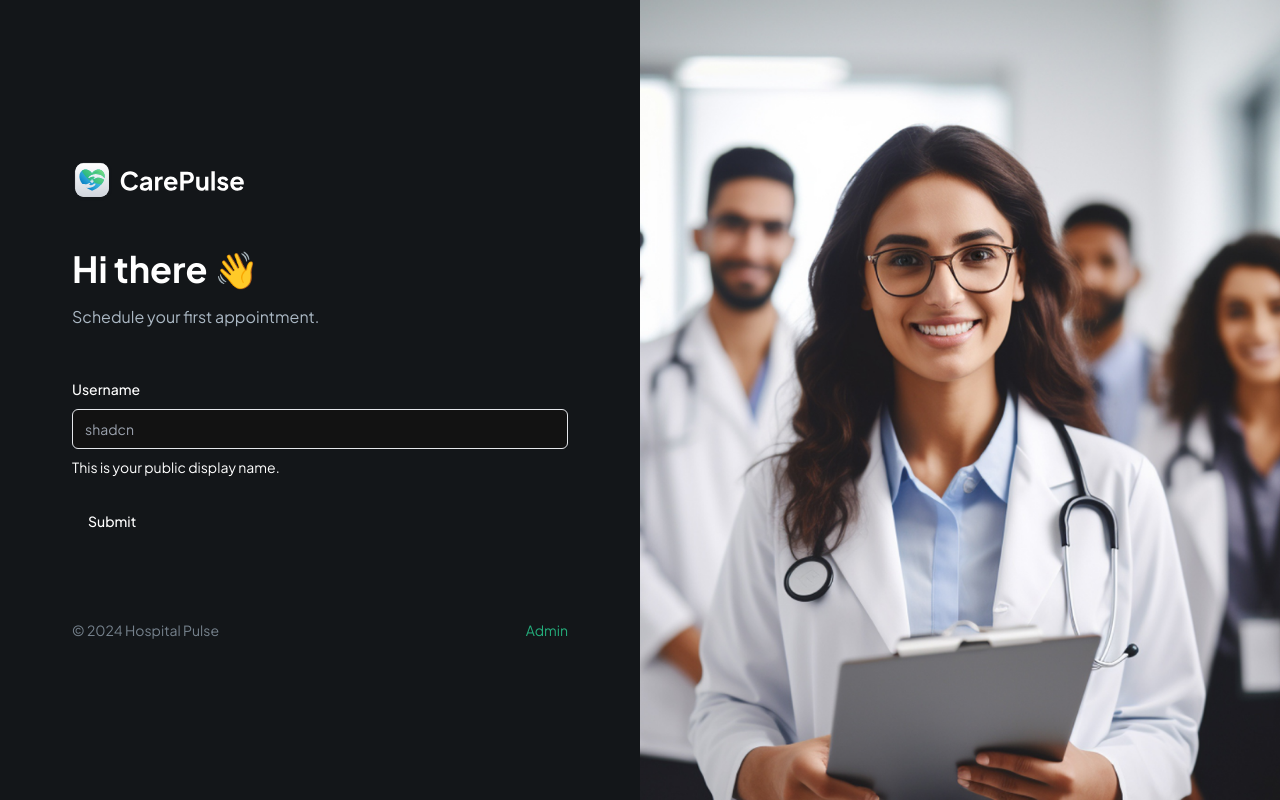
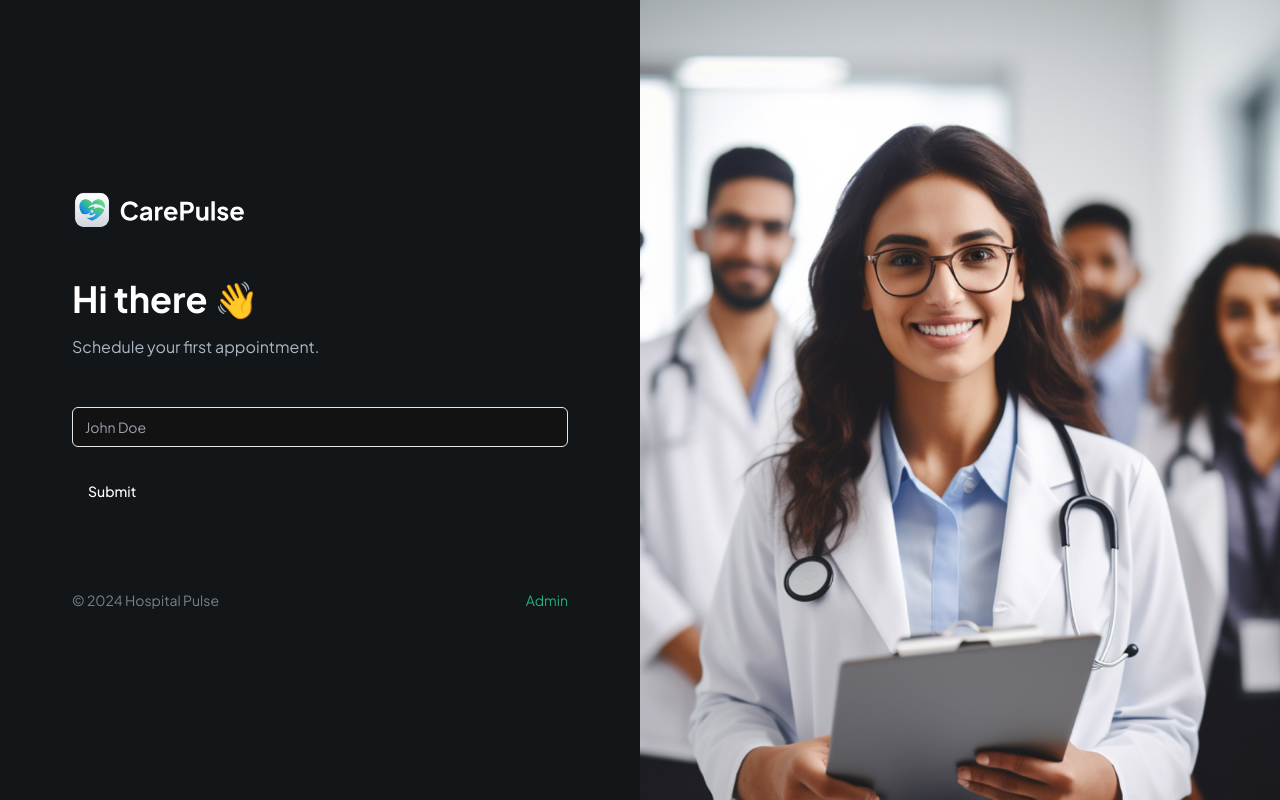
Before and after one commit to brotherSI/hospital-pulse-, a Next.js app: page / in a window 1280 px wide. Built offline with nearby package versions, Linux system fonts and the light colour scheme.

Commit message:
adding more to custome field

```diff
--- a/components/CustomFormField.tsx
+++ b/components/CustomFormField.tsx
@@ -10,25 +10,39 @@ import {
 } from "@/components/ui/form";
 import { Input } from "@/components/ui/input";
 import { Control } from "react-hook-form";
+import { FormFieldType } from "./forms/PatientForm";
 
 interface CustomProps {
   control: Control<any>;
   fieldType: FormFieldType;
+  name: string;
+  label?: string;
+  placeholder?: string;
+  iconSrc?: string;
+  iconAlt?: string;
+  disabled?: boolean;
+  dateFormat?: string;
+  showTimeSelect?: boolean;
+  children?: React.ReactNode;
+  renderSkeleton?: (feild: any) => React.ReactNode;
 }
 
-const CustomFormField = ({ control, fieldType }: CustomProps) => {
+const RenderInput = () => {
+  return <Input type="text" placeholder="John Doe" />;
+};
+
+const CustomFormField = ({ control, fieldType, name, label }: CustomProps) => {
   return (
     <FormField
       control={control}
-      name="username"
+      name={name}
       render={({ field }) => (
         <FormItem>
-          <FormLabel>Username</FormLabel>
-          <FormControl>
-            <Input placeholder="shadcn" {...field} />
-          </FormControl>
-          <FormDescription>This is your public display name.</FormDescription>
-          <FormMessage />
+          {fieldType !== FormFieldType.CHECKBOX && label && (
+            <FormLabel>{label}</FormLabel>
+          )}
+
+          <RenderInput />
         </FormItem>
       )}
     />
--- a/components/forms/PatientForm.tsx
+++ b/components/forms/PatientForm.tsx
@@ -10,6 +10,12 @@ import CustomFormField from "../CustomFormField";
 
 export enum FormFieldType {
   INPUT = "input",
+  TEXTAREA = "textarea",
+  PHONE_INPUT = "phoneInput",
+  CHECKBOX = "checkbox",
+  DATE_PICKER = "datePicker",
+  SELECT = "select",
+  SKELETON = "skeleton",
 }
 const formSchema = z.object({
   username: z.string().min(2, {
@@ -38,7 +44,13 @@ const PatientForm = () => {
           <p className="text-dark-700">Schedule your first appointment.</p>
         </section>
 
-        <CustomFormField control={form.control} />
+        <CustomFormField
+          fieldType={FormFieldType.INPUT}
+          control={form.control}
+          name="name"
+          placeholder="John Doe"
+          iconSrc="/assests/icons/user.svg"
+        />
         <Button type="submit">Submit</Button>
       </form>
     </Form>
```
